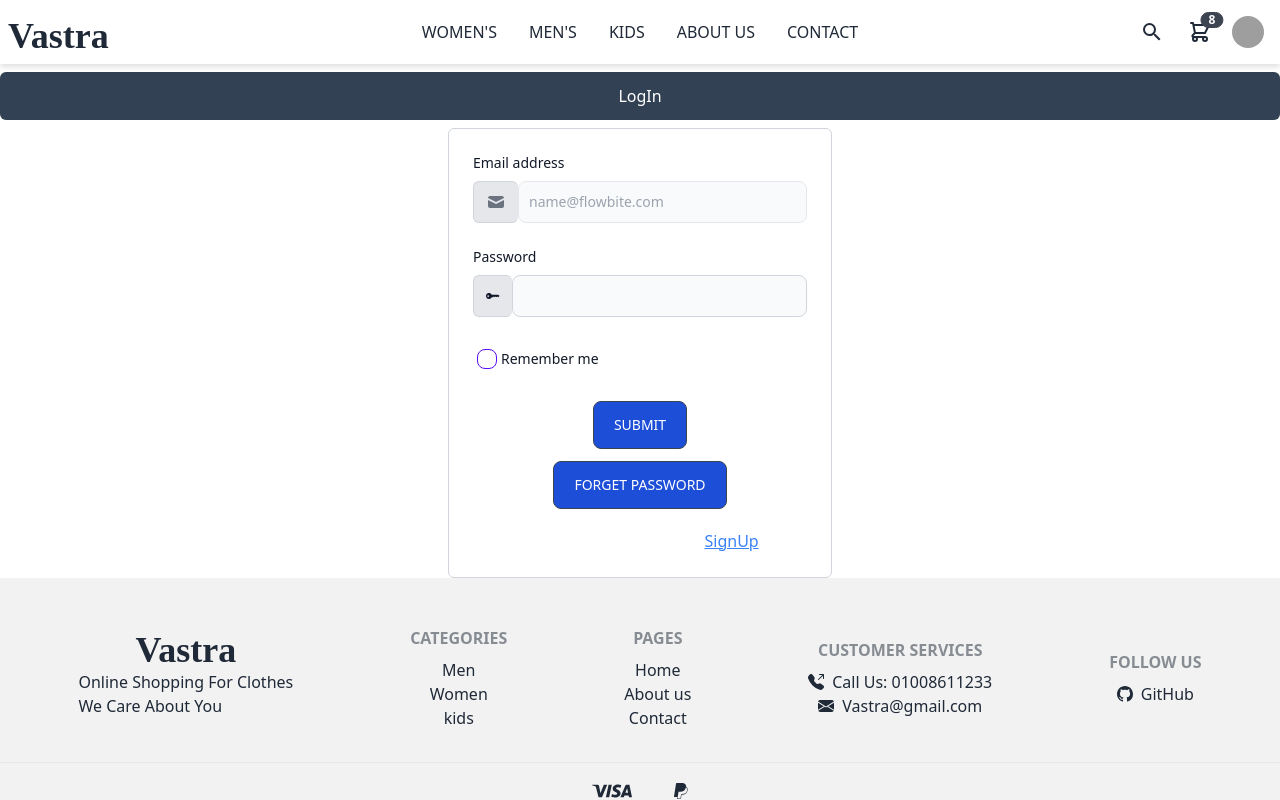
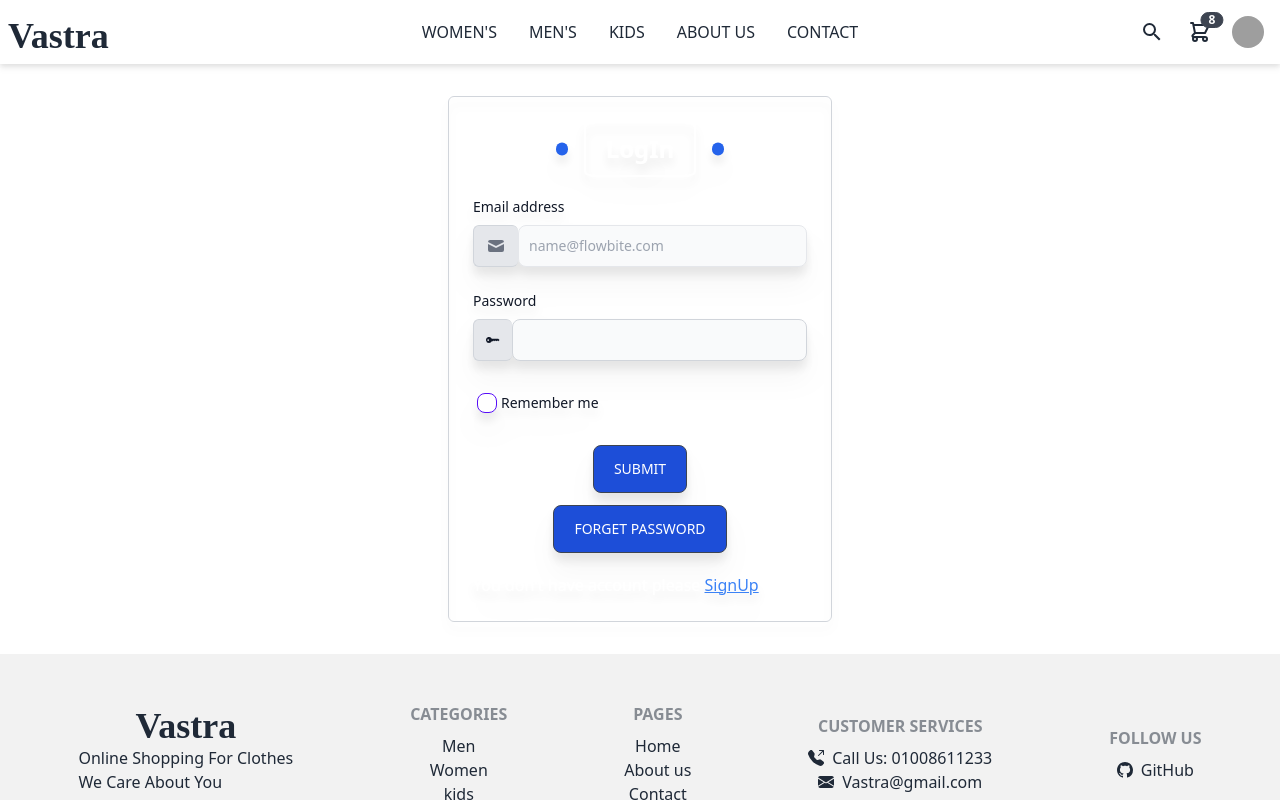
Before and after one commit to VastraEcommerce/VastraFrontend, a React (Create React App) app: page /login in a window 1280 px wide. Built offline with nearby package versions, Linux system fonts and the light colour scheme; grey boxes are pictures that could not be loaded.

Commit message:
Update Login Page

```diff
--- a/src/index.css
+++ b/src/index.css
@@ -3,7 +3,7 @@
 @tailwind utilities;
 
 /* Logo Font */
-@import url('https://fonts.googleapis.com/css2?family=Qwigley&display=swap');
+@import url("https://fonts.googleapis.com/css2?family=Qwigley&display=swap");
 .activeImage {
   filter: drop-shadow(0px 1px 2px #000000) brightness(1);
 }
@@ -11,3 +11,31 @@
 .normalImage {
   filter: drop-shadow(0px 3px 1px #000000) brightness(0.5);
 }
+.header {
+  position: relative;
+  width: fit-content;
+  padding: 10px 20px;
+  text-align: center;
+  margin: 0 auto 20px;
+  border: 2px solid white;
+  border-radius: 10%;
+  transition: 0.3s;
+}
+.header:before,
+.header:after {
+  content: "";
+  position: absolute;
+  width: 0.8rem;
+  height: 0.8rem;
+  background-color: rgb(37 99 235 / 1);
+  border-radius: 50%;
+  top: 50%;
+  z-index: 1;
+  transform: translateY(-50%);
+}
+.header:before {
+  left: -30px;
+}
+.header:after {
+  right: -30px;
+}
--- a/src/pages/Account/login/Login.jsx
+++ b/src/pages/Account/login/Login.jsx
@@ -90,11 +90,9 @@ export default function Login() {
 
   return (
     <>
-      <h1 className="text-center p-3  bg-slate-700  text-white my-2 rounded-md">
-        LogIn
-      </h1>
-      <div className="w-full md:w-96 md:max-w-full mx-auto">
-        <div className="p-6 border border-gray-300 sm:rounded-md  dark:bg-gray-700">
+      <div className="w-full md:w-96 md:max-w-full mx-auto ">
+        <div className="p-6 border border-gray-300 sm:rounded-md  dark:bg-gray-700 my-8 drop-shadow-xl">
+          <h1 className="text-white text-2xl font-bold header">LogIn</h1>
           <Formik
             initialValues={{
               email: "",
@@ -194,10 +192,11 @@ export default function Login() {
                         </p>
                       ) : null}
                     </label>
+                    {/* Remember me */}
                     <label className="label label-text justify-start gap-x-1 text-sm font-medium text-gray-900 dark:text-gray-300">
                       <input
                         type="checkbox"
-                        className="checkbox checkbox-primary bg-white checkbox-sm
+                        className="checkbox checkbox-primary   bg-white checkbox-sm
                         "
                         onChange={() => dispatch(setPersist())}
                         checked={persist}
@@ -228,7 +227,7 @@ export default function Login() {
           </Formik>
           <div className="text-center">
             <button
-              className="text-white bg-blue-700 hover:bg-blue-800 focus:ring-4 focus:outline-none focus:ring-blue-300 font-medium rounded-lg text-sm w-full sm:w-auto px-5 py-2.5 text-center dark:bg-blue-600 dark:hover:bg-blue-700 dark:focus:ring-blue-800 mt-3 btn"
+              className="text-white bg-blue-700 hover:bg-blue-800 focus:ring-4 focus:outline-none focus:ring-blue-300 font-medium rounded-lg text-sm w-full sm:w-auto px-5 py-2.5 text-center dark:bg-blue-600 dark:hover:bg-blue-700 dark:focus:ring-blue-800 mt-3 btn "
               onClick={forgetPasswordApi}
             >
               Forget Password
```
